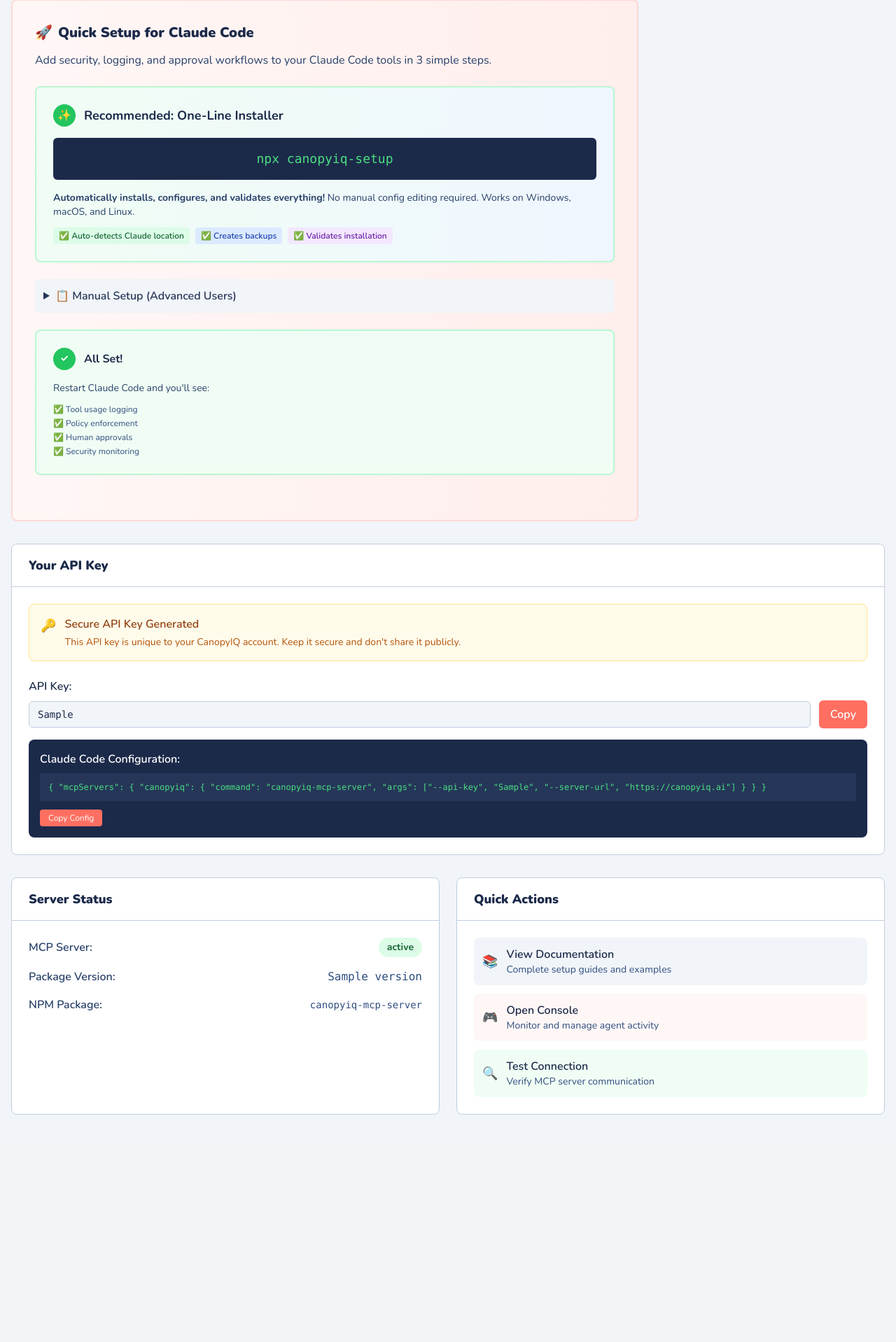
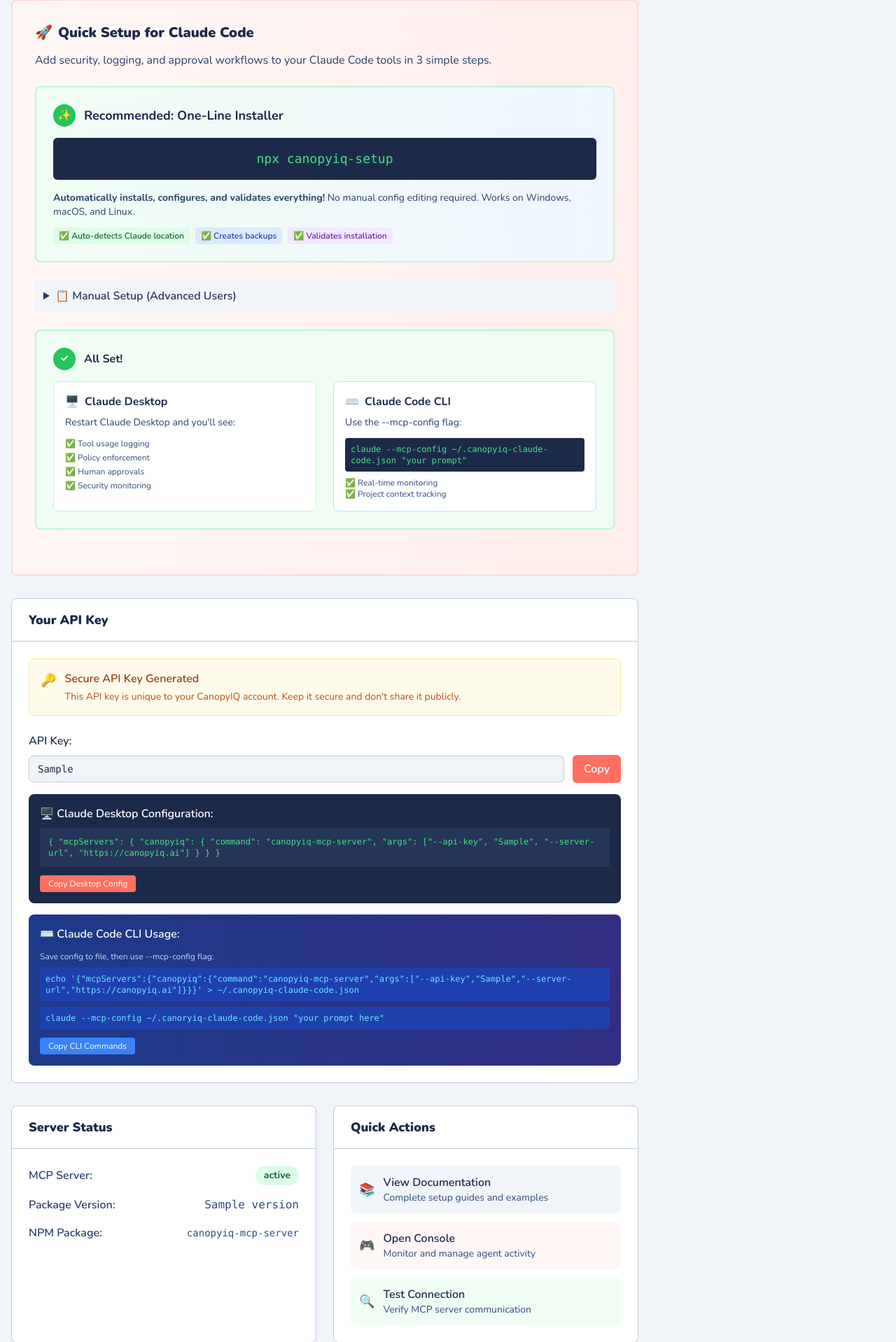
Before and after one commit to amacisaac222/sandbox_canopy, a FastAPI app: template canopyiq_site/templates/admin_mcp.html in a window 1280 px wide. Shown: the part 260-2178 px from the top of the page at 70% size. Before the commit the page ends 1853 px from the top, so only its background shows below. Run offline with FastAPI, Linux system fonts and the light colour scheme; the template is opened without the code that fills it: most values are stand-ins (such as "Sample title", 1, 10 or a date in 2020); some libraries are stand-ins or nearby versions.

Commit message:
📚 Update admin and documentation for Claude Code support
- Add Claude Code CLI integration to admin MCP page
- Include copy-paste commands for Claude Code setup
- Update MCP documentation with Claude Code specific instructions
- Add visual distinction between Claude Desktop and Claude Code usage
- Provide both one-line installer and manual setup options

🤖 Generated with [Claude Code](https://claude.ai/code)

Co-Authored-By: Claude <noreply@anthropic.com>

```diff
--- a/canopyiq_site/templates/admin_mcp.html
+++ b/canopyiq_site/templates/admin_mcp.html
@@ -93,12 +93,37 @@
         <div class="bg-green-500 text-white rounded-full w-8 h-8 flex items-center justify-center font-bold text-sm">✓</div>
         <h3 class="font-bold text-navy-900">All Set!</h3>
       </div>
-        <p class="text-navy-700 text-sm mb-3">Restart Claude Code and you'll see:</p>
-        <div class="text-xs text-navy-600 space-y-1">
-          <div>✅ Tool usage logging</div>
-          <div>✅ Policy enforcement</div>
-          <div>✅ Human approvals</div>
-          <div>✅ Security monitoring</div>
+
+      <div class="grid md:grid-cols-2 gap-6">
+        <!-- Claude Desktop -->
+        <div class="bg-white rounded-lg p-4 border border-green-200">
+          <h4 class="font-bold text-navy-900 mb-2 flex items-center gap-2">
+            <span class="text-green-500">🖥️</span>
+            Claude Desktop
+          </h4>
+          <p class="text-navy-700 text-sm mb-3">Restart Claude Desktop and you'll see:</p>
+          <div class="text-xs text-navy-600 space-y-1">
+            <div>✅ Tool usage logging</div>
+            <div>✅ Policy enforcement</div>
+            <div>✅ Human approvals</div>
+            <div>✅ Security monitoring</div>
+          </div>
+        </div>
+
+        <!-- Claude Code CLI -->
+        <div class="bg-white rounded-lg p-4 border border-blue-200">
+          <h4 class="font-bold text-navy-900 mb-2 flex items-center gap-2">
+            <span class="text-blue-500">⌨️</span>
+            Claude Code CLI
+          </h4>
+          <p class="text-navy-700 text-sm mb-3">Use the --mcp-config flag:</p>
+          <div class="bg-navy-900 rounded p-2 font-mono text-xs text-green-400 mb-2 overflow-x-auto">
+claude --mcp-config ~/.canopyiq-claude-code.json "your prompt"
+          </div>
+          <div class="text-xs text-navy-600">
+            <div>✅ Real-time monitoring</div>
+            <div>✅ Project context tracking</div>
+          </div>
         </div>
       </div>
     </div>
@@ -137,8 +162,11 @@
         </div>
       </div>
 
-      <div class="bg-navy-900 rounded-lg p-4">
-        <h4 class="text-white font-semibold mb-2">Claude Code Configuration:</h4>
+      <!-- Claude Desktop Config -->
+      <div class="bg-navy-900 rounded-lg p-4 mb-4">
+        <h4 class="text-white font-semibold mb-2 flex items-center gap-2">
+          🖥️ Claude Desktop Configuration:
+        </h4>
         <div class="bg-navy-800 rounded p-3 font-mono text-xs text-green-400 overflow-x-auto">
 {
   "mcpServers": {
@@ -151,7 +179,27 @@
         </div>
         <button onclick="copyConfig()"
                 class="mt-3 px-3 py-1 bg-coral-500 text-white rounded text-xs hover:bg-coral-600 transition">
-          Copy Config
+          Copy Desktop Config
+        </button>
+      </div>
+
+      <!-- Claude Code CLI Usage -->
+      <div class="bg-gradient-to-r from-blue-900 to-indigo-900 rounded-lg p-4">
+        <h4 class="text-white font-semibold mb-3 flex items-center gap-2">
+          ⌨️ Claude Code CLI Usage:
+        </h4>
+        <div class="space-y-2">
+          <div class="text-blue-200 text-xs mb-2">Save config to file, then use --mcp-config flag:</div>
+          <div class="bg-blue-800 rounded p-2 font-mono text-xs text-cyan-300 overflow-x-auto">
+echo '{"mcpServers":{"canopyiq":{"command":"canopyiq-mcp-server","args":["--api-key","{{ mcp_config.api_key }}","--server-url","https://canopyiq.ai"]}}}' > ~/.canopyiq-claude-code.json
+          </div>
+          <div class="bg-blue-800 rounded p-2 font-mono text-xs text-cyan-300 overflow-x-auto">
+claude --mcp-config ~/.canoryiq-claude-code.json "your prompt here"
+          </div>
+        </div>
+        <button onclick="copyClaudeCodeCommands()"
+                class="mt-3 px-3 py-1 bg-blue-500 text-white rounded text-xs hover:bg-blue-600 transition">
+          Copy CLI Commands
         </button>
       </div>
     </div>
@@ -241,6 +289,13 @@ function copyConfig() {
   showToast('Configuration copied to clipboard!', 'success');
 }
 
+function copyClaudeCodeCommands() {
+  const commands = `echo '{"mcpServers":{"canopyiq":{"command":"canopyiq-mcp-server","args":["--api-key","{{ mcp_config.api_key }}","--server-url","https://canopyiq.ai"]}}}' > ~/.canopyiq-claude-code.json
+claude --mcp-config ~/.canopyiq-claude-code.json "your prompt here"`;
+  navigator.clipboard.writeText(commands);
+  showToast('Claude Code CLI commands copied to clipboard!', 'success');
+}
+
 function testConnection() {
   showToast('Testing MCP server connection...', 'info');
 
```
Also changed, not shown: docs/integrations/mcp.md (+46 -4 lines).
